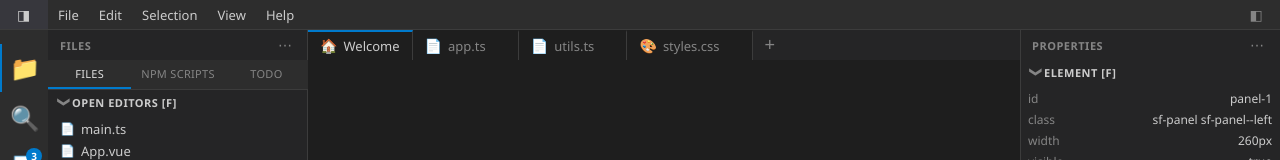
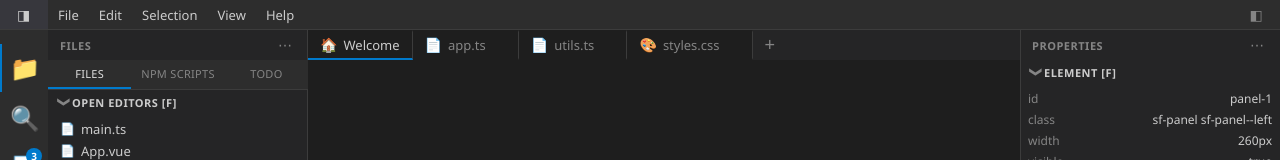
Before and after one commit to banksempire/StudioFramework, a Vue app: page / in a window 1280 px wide. Shown: the top 160 px of the page. Built offline with nearby package versions, Linux system fonts and the light colour scheme.

Commit message:
fix: move active tab indicator from top to bottom border
Changed .sf-tab.active border-top-color to border-bottom-color, and
added border-bottom: 2px solid transparent to the base .sf-tab to
prevent layout shift (same pattern as border-top).

```diff
--- a/src/styles/main.css
+++ b/src/styles/main.css
@@ -1021,6 +1021,7 @@ body.sf-dragging * {
   cursor: grab;
   background: var(--sf-bg);
   border-top: 2px solid transparent;
+  border-bottom: 2px solid transparent;
   border-right: 1px solid var(--sf-border);
   color: var(--sf-text-muted);
   white-space: nowrap;
@@ -1041,7 +1042,7 @@ body.sf-dragging * {
 .sf-tab.active {
   background: var(--sf-bg);
   color: var(--sf-text);
-  border-top-color: var(--sf-accent);
+  border-bottom-color: var(--sf-accent);
 }
 
 .sf-tab-icon {
```
